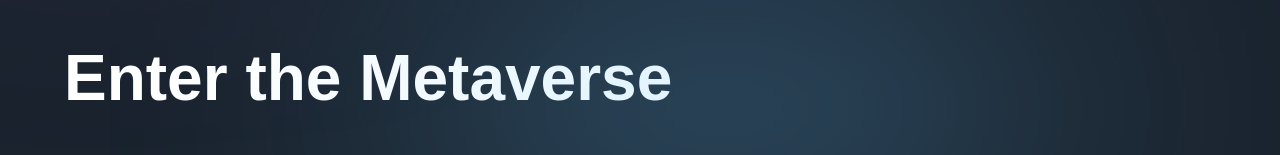
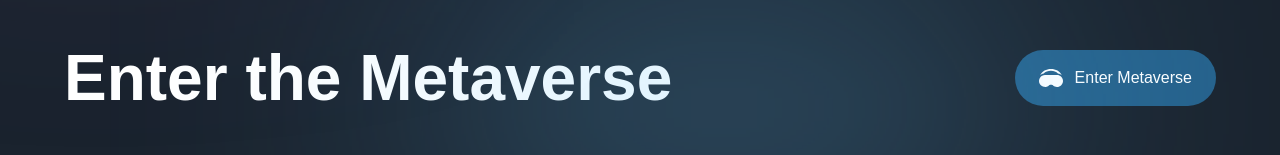
Before and after one commit to pronoia9/metaverse-madness, a Next.js app: page / in a window 1280 px wide. Shown: the part 6848-7003 px from the top of the page. Built offline with nearby package versions, Linux system fonts and the light colour scheme.

Commit message:
add button

```diff
--- a/components/Footer.jsx
+++ b/components/Footer.jsx
@@ -18,6 +18,10 @@ const Footer = () => (
     <div className={`${styles.innerWidth} mx-auto flex flex-col gap-8`}>
       <div className='flex items-center justify-between flex-wrap gap-5'>
         <h4 className='font-bold md:text-[64px] text-[44px] text-white'>Enter the Metaverse</h4>
+        <button type='button' className='flex items-center h-fit py-4 px-6 bg-[#25618B] rounded-[32px] gap-[12px]'>
+          <img src='/headset.svg' alt='headset' className='w-[24px] h-[24px] object-contain' />
+          <span className='font-normal text-[16px] text-white'>Enter Metaverse</span>
+        </button>
       </div>
     </div>
   </motion.div>
```
